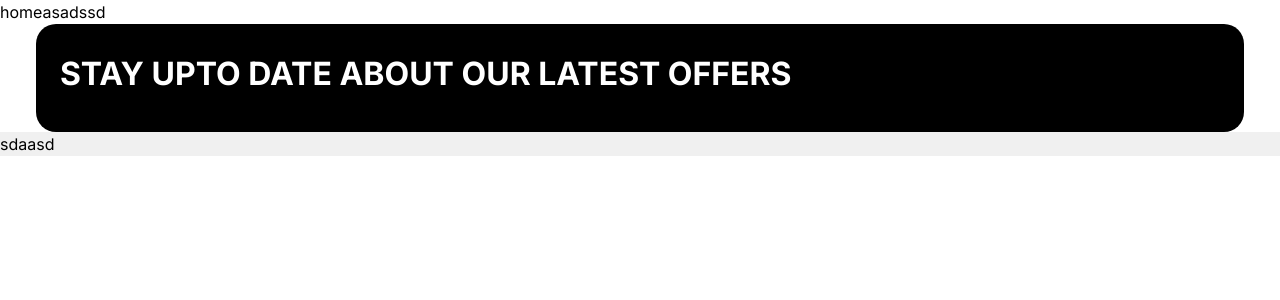
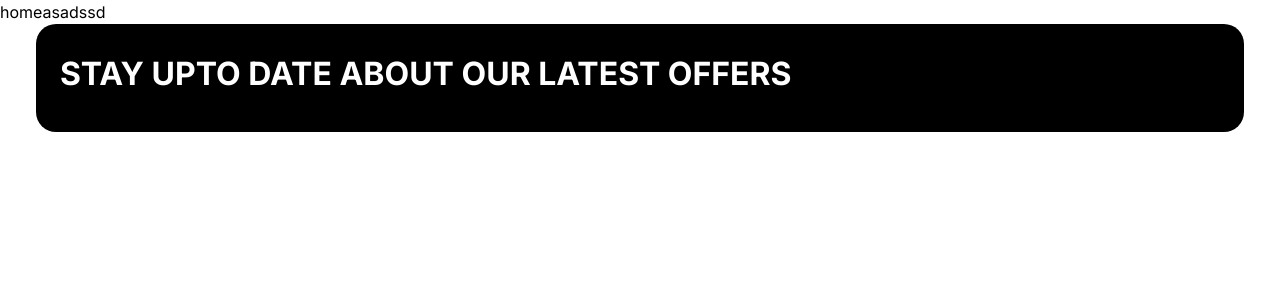
Before and after one commit to esedbabayev/next-e-commerce, a Next.js app: page / in a window 1280 px wide. Shown: the top 300 px of the page. Built offline with nearby package versions, Linux system fonts and the light colour scheme.

Commit message:
import container

```diff
--- a/components/layout/footer/footerMain/index.tsx
+++ b/components/layout/footer/footerMain/index.tsx
@@ -1,15 +1,18 @@
-import React from 'react'
+import React from "react";
 
 // Container
-
-
+import Container from "@/components/main-container";
 
 const FooterMain = () => {
   return (
-    <section className=' w-full bg-main'>
-sdaasd
+    <section className="bg-main">
+      <Container>
+        <div>
+
+        </div>
+      </Container>
     </section>
-  )
-}
+  );
+};
 
-export default FooterMain
+export default FooterMain;
```
